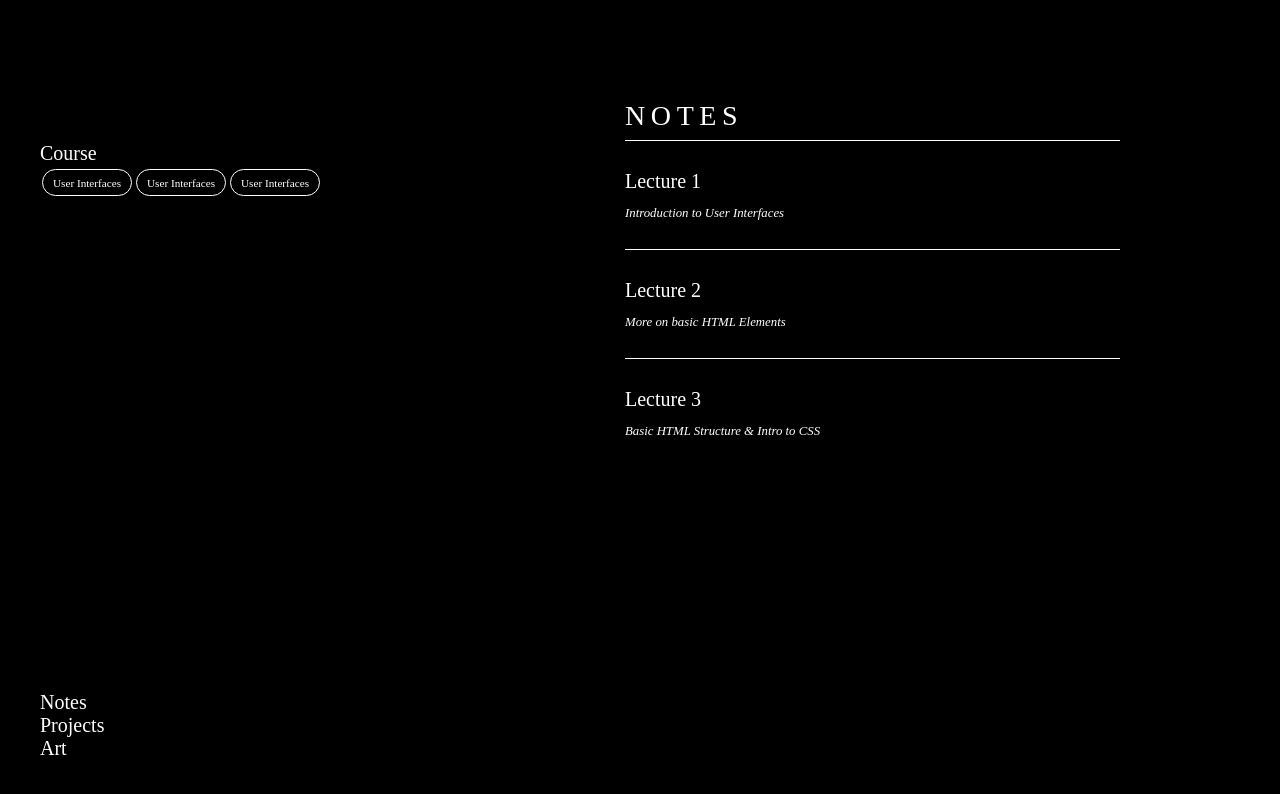
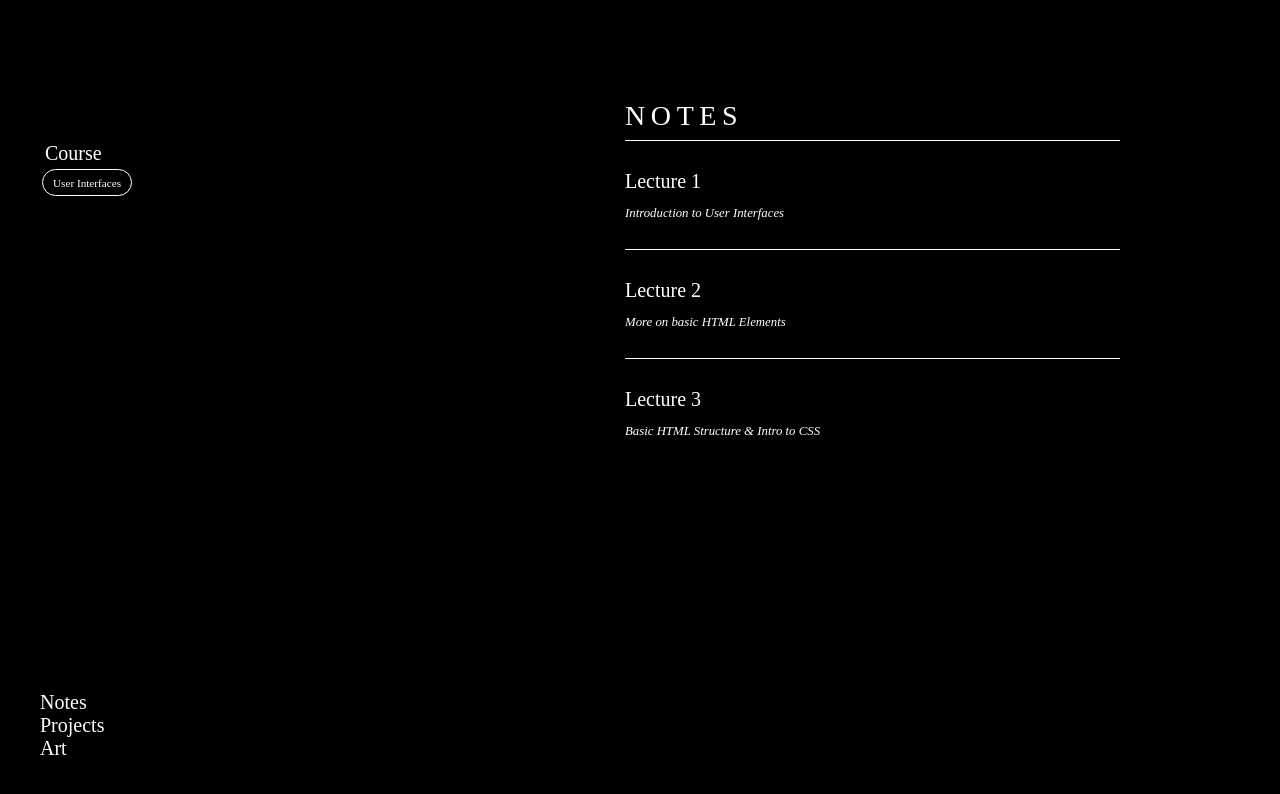
Before and after one commit to elizabeth-poggie/elizabeth-poggie, a Next.js app: page / in a window 1280 px wide. Shown: the top 794 px of the page. Built offline with nearby package versions, Linux system fonts and the light colour scheme; a web font is replaced by a local one.

Commit message:
minor fixes lol

```diff
--- a/src/components/navigation/nav-bar/nav-bar.module.scss
+++ b/src/components/navigation/nav-bar/nav-bar.module.scss
@@ -6,10 +6,6 @@
   bottom: 0;
   padding: 0 0 calc($unit * 8) calc($unit * 8);
   z-index: 1;
-}
-
-.title {
-  display: none;
 }
 
 @media screen and (max-width: $bp-sm) {
@@ -21,10 +17,7 @@
     padding: calc($unit * 4) calc($unit * 4) 0 calc($unit * 4);
   }
   .container {
-    padding: calc(4 * $unit) 0 calc(3 * $unit) 0;
+    padding: 0;
     width: 100%;
   }
-  .title {
-    display: unset;
-  }
 }
--- a/src/components/navigation/nav-bar/nav-bar.tsx
+++ b/src/components/navigation/nav-bar/nav-bar.tsx
@@ -12,16 +12,11 @@ interface IProps {
 export function NavBar({ navItems }: IProps) {
   return (
     <div className={styles.container}>
-      <div className={styles.title}>
-        <Text variant="title" align="center">
-          Elizabeth Poggie
-        </Text>
-      </div>
       <div className={styles.items}>
         {navItems.map((item) => {
           return (
-            <div>
-              <Link key={item.href} href={item.href}>
+            <div key={item.href}>
+              <Link href={item.href}>
                 <Text variant="h2">{item.name}</Text>
               </Link>
             </div>
--- /dev/null
+++ b/src/views/notes/notes.module.scss
@@ -0,0 +1,5 @@
+@import "../../styles/variables.scss";
+
+.filterHeader {
+  padding-left: $unit;
+}
--- a/src/views/notes/notes.tsx
+++ b/src/views/notes/notes.tsx
@@ -4,6 +4,7 @@ import { PillButton } from "../../components/inputs/pill-button/pill-button";
 import { ListLayout } from "../../components/layout/list-layout/list-layout";
 import { Text } from "../../components/typography/text/text";
 import { ICollegeNote } from "../../interfaces/note";
+import styles from "./notes.module.scss";
 
 interface IProps {
   allNotes: ICollegeNote[];
@@ -33,16 +34,25 @@ export function Notes({ allNotes }: IProps) {
     );
   };
 
-  // TODO - implement with a reducer instead
-  // add sort on click functionality
+  // TODO - add sort on click functionality
   const renderFilterRow = (filterTitle: string, filterType: string) => {
+    const onlyUnique = (value, index, array) => {
+      return array.indexOf(value) === index;
+    };
+
+    const filterTitles: string[] = [
+      ...allNotes.map((note: ICollegeNote) => {
+        return note[filterType];
+      }),
+    ].filter(onlyUnique);
+
     return (
       <article>
-        <header>
+        <header className={styles.filterHeader}>
           <Text variant="h2">{filterTitle}</Text>
         </header>
-        {allNotes.map((note: ICollegeNote) => {
-          return <PillButton title={note[filterType]} onClick={() => null} />;
+        {filterTitles.map((filterTitle: string) => {
+          return <PillButton title={filterTitle} onClick={() => null} />;
         })}
       </article>
     );
```
